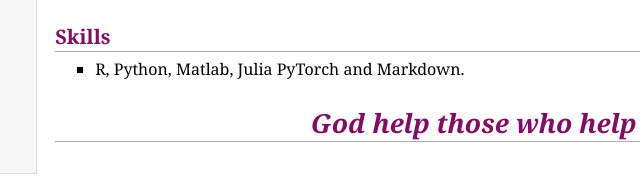
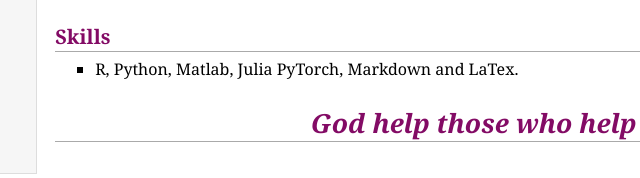
Before and after one commit to mltaven/mltaven.github.io, a plain HTML site: page index.htm in a window 1280 px wide. Shown: the part 1954-2132 px from the top of the page, 125-765 px from the left. Drawn offline with Linux system fonts and the light colour scheme.

Commit message:
Update index.htm

```diff
--- a/index.htm
+++ b/index.htm
@@ -269,7 +269,7 @@ Email: wantian61@foxmail.com
 </ul>
 <h2>Skills</h2>
 <ul>
-<li>R, Python, Matlab, Julia PyTorch and Markdown.
+<li>R, Python, Matlab, Julia PyTorch, Markdown and LaTex.
 </li>
 </ul>
 <br>
```
